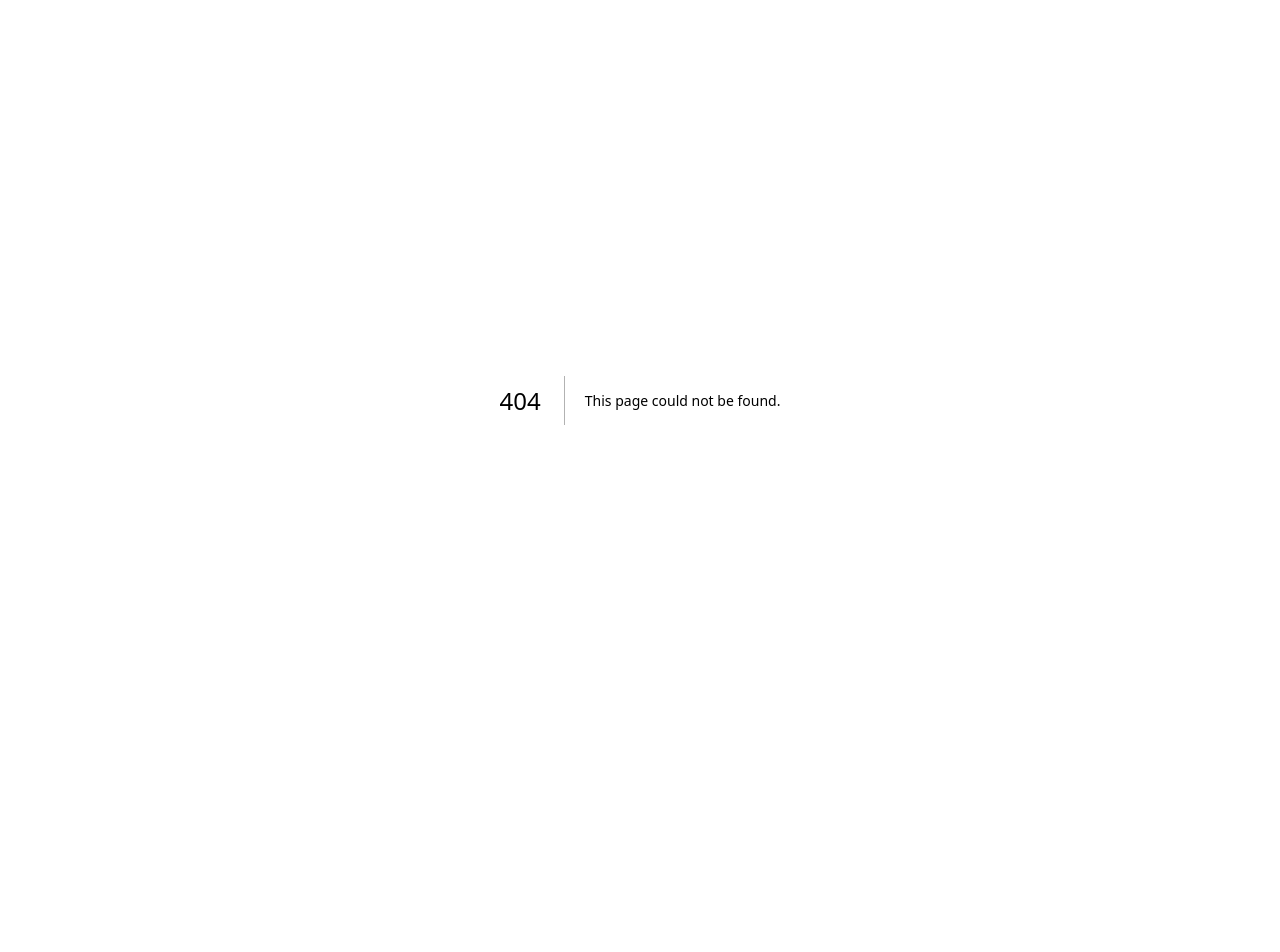
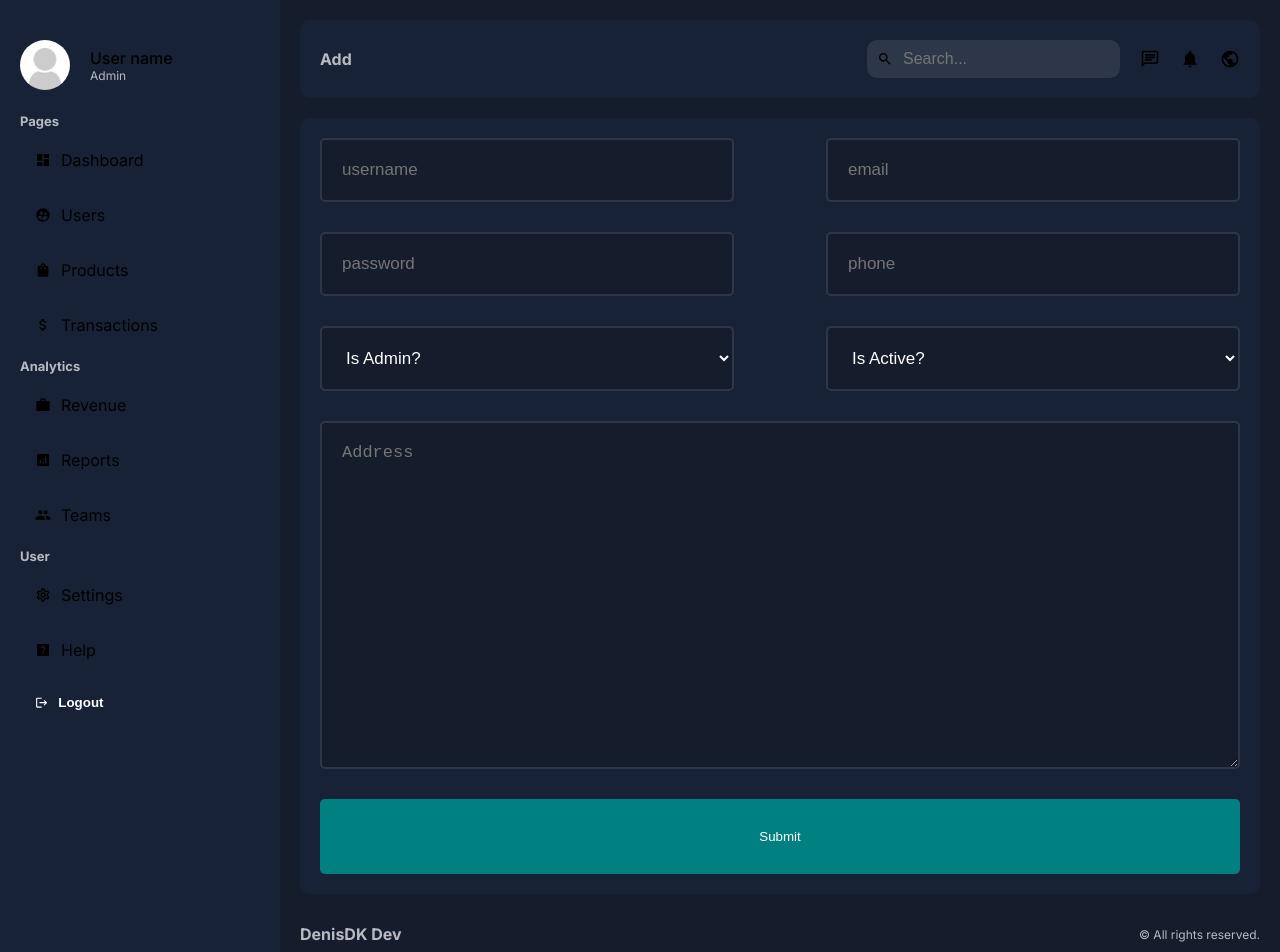
Before and after one commit to DenisDK/Admin-Dashboard, a Next.js app: page /dashboard/users/add in a window 1280 px wide. Before the commit this address had no page. Shown: the top 952 px of the page. Before the commit the page ends 800 px from the top, so only its background shows below. Built offline with nearby package versions, Linux system fonts and the light colour scheme.

Commit message:
Creade add page for User and Products

```diff
--- /dev/null
+++ b/src/app/dashboard/users/add/page.jsx
@@ -0,0 +1,41 @@
+import React from 'react'
+import style from '@/app/ui/dashboard/users/addUser/addUser.module.css'
+
+export default function AddUserPage({addUser}) {
+  return (
+   <div className={style.container}>
+      <form action={addUser} className={style.form}>
+        <input type="text" placeholder="username" name="username" required />
+        <input type="email" placeholder="email" name="email" required />
+        <input
+          type="password"
+          placeholder="password"
+          name="password"
+          required
+        />
+        <input type="phone" placeholder="phone" name="phone" />
+        <select name="isAdmin" id="isAdmin">
+          <option value={false}>
+            Is Admin?
+          </option>
+          <option value={true}>Yes</option>
+          <option value={false}>No</option>
+        </select>
+        <select name="isActive" id="isActive">
+          <option value={true}>
+            Is Active?
+          </option>
+          <option value={true}>Yes</option>
+          <option value={false}>No</option>
+        </select>
+        <textarea
+          name="address"
+          id="address"
+          rows="16"
+          placeholder="Address"
+        ></textarea>
+        <button type="submit">Submit</button>
+      </form>
+    </div>
+  )
+}
--- a/src/app/dashboard/users/page.jsx
+++ b/src/app/dashboard/users/page.jsx
@@ -5,7 +5,7 @@
 import Image from 'next/image'
 import { Pagination } from '@/app/ui/dashboard/pogination/Pagination'
 
-export default function UsersPage({}) {
+export default function UsersPage() {
   return (
     <div className={style.container}>
       <div className={style.top}>
--- /dev/null
+++ b/src/app/ui/dashboard/products/addProduct/addProduct.module.css
@@ -0,0 +1,42 @@
+.container {
+   background-color: var(--bgSoft);
+   padding: 20px;
+   border-radius: 10px;
+   margin-top: 20px;
+ }
+
+ .form {
+   display: flex;
+   flex-wrap: wrap;
+   justify-content: space-between;
+ }
+
+ .form input,
+ .form textarea,
+ .form select {
+   padding: 20px; /*30px*/
+   background-color: var(--bg);
+   color: var(--text);
+   border: 2px solid #2e374a;
+   border-radius: 5px;
+   margin-bottom: 30px;
+   font-size: 17px;
+ }
+
+ .form input, .form select {
+   width: 45%;
+ }
+
+ .form textarea{
+   width: 100%;
+ }
+
+ .form button{
+   width: 100%;
+   padding: 30px;
+   background-color: teal;
+   color: var(--text);
+   border: none;
+   border-radius: 5px;
+   cursor: pointer;
+ }
--- /dev/null
+++ b/src/app/ui/dashboard/users/addUser/addUser.module.css
@@ -0,0 +1,42 @@
+.container {
+   background-color: var(--bgSoft);
+   padding: 20px;
+   border-radius: 10px;
+   margin-top: 20px;
+ }
+
+ .form {
+   display: flex;
+   flex-wrap: wrap;
+   justify-content: space-between;
+ }
+
+ .form input,
+ .form textarea,
+ .form select {
+   padding: 20px; /*30px*/
+   background-color: var(--bg);
+   color: var(--text);
+   border: 2px solid #2e374a;
+   border-radius: 5px;
+   margin-bottom: 30px;
+   font-size: 17px;
+ }
+
+ .form input, .form select {
+   width: 45%;
+ }
+
+ .form textarea{
+   width: 100%;
+ }
+
+ .form button{
+   width: 100%;
+   padding: 30px;
+   background-color: teal;
+   color: var(--text);
+   border: none;
+   border-radius: 5px;
+   cursor: pointer;
+ }
```
Also changed, not shown: src/app/dashboard/products/add/page.jsx (added, +30 -0 lines).
